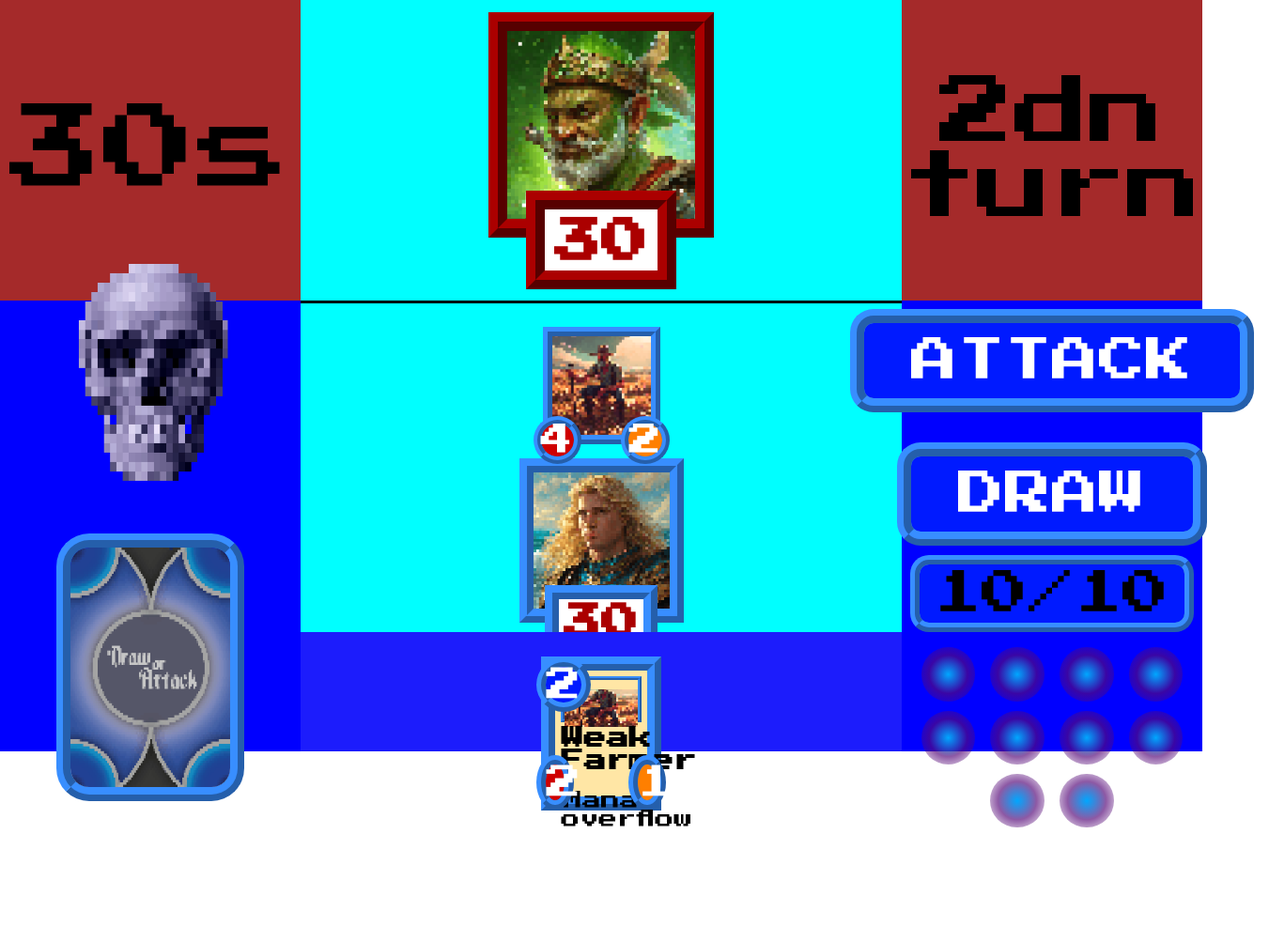
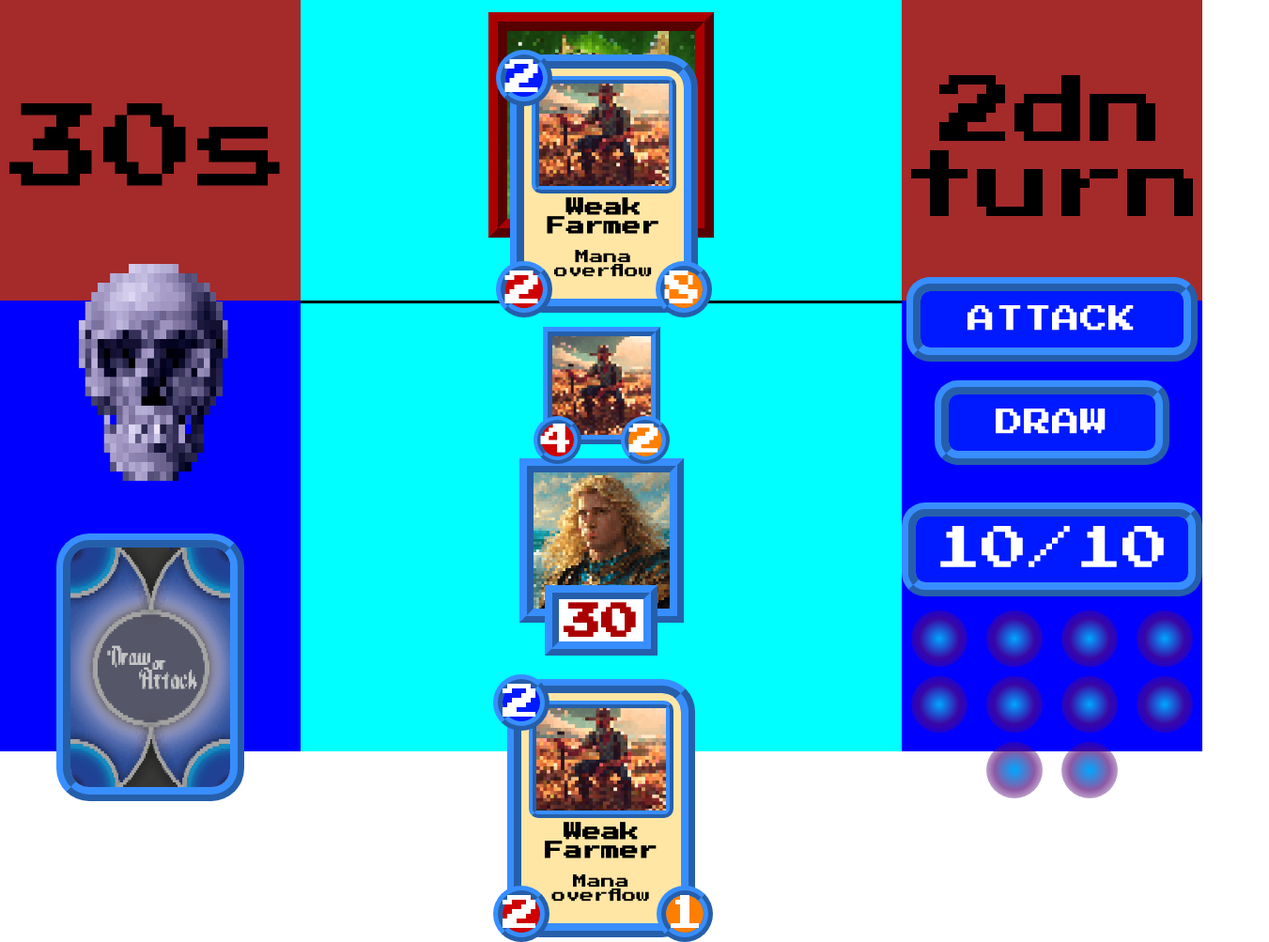
Before and after one commit to KamilTomczykDev/drawOrAttack, a website built with Parcel: page index.html in a window 1280 px wide. Shown: the whole page at 94% size, 1351 px wide, since content can reach past the window. Before the commit the page ends 882 px from the top, so only its background shows below. Built offline with nearby package versions, Linux system fonts and the light colour scheme.

Commit message:
css unit refactorization 2/2

```diff
--- a/index.html
+++ b/index.html
@@ -52,7 +52,7 @@
                 <p class="hover-view--name">Weak Farmer</p>
                 <p class="hover-view--ability"><br />Mana overflow</p>
                 <div class="hover-view--left-stat">2</div>
-                <div class="hover-view--turn-stat">15</div>
+                <div class="hover-view--turn-stat">8</div>
               </div>
             </div>
           </div>
--- a/src/css/style.css
+++ b/src/css/style.css
@@ -190,10 +190,10 @@ section div {
   width: 200px;
   top: -300px;
   right: -50px;
-  padding: 15px;
+  padding: 8px;
   background-color: rgb(255, 230, 165);
   transition: all 0.5s;
-  opacity: 0;
+  opacity: 1;
 }
 .hover-view--cost {
   position: absolute;
@@ -201,16 +201,14 @@ section div {
   border: ridge 10px var(--player-color);
   background-color: rgb(0, 26, 255);
   border-radius: 50%;
-  top: -10%;
-  font-size: 100%;
-  left: -20%;
-  width: 40%;
-  text-align: center;
+  top: -20px;
+  font-size: 40px;
+  left: -30px;
 }
 .hover-view--img-container {
-  border: ridge 4px var(--player-color);
-  width: 100%;
-  height: 35%;
+  border: ridge 8px var(--player-color);
+  height: 125px;
+  border-radius: 10px;
   margin-bottom: 5px;
 }
 .hover-view--img {
@@ -219,12 +217,13 @@ section div {
   object-fit: cover;
 }
 .hover-view--name {
-  font-size: 1.5rem;
+  font-size: 20px;
   text-align: center;
   font-weight: bold;
 }
 .hover-view--ability {
-  font-size: 40%;
+  padding: 0 10px;
+  font-size: 15px;
   text-align: center;
 }
 .hover-view--left-stat {
@@ -233,10 +232,9 @@ section div {
   border: ridge 10px var(--player-color);
   background-color: var(--atk-color);
   border-radius: 50%;
-  bottom: -10%;
-  font-size: 100%;
-  left: -20%;
-  width: 40%;
+  bottom: -20px;
+  font-size: 40px;
+  left: -30px;
   text-align: center;
 }
 .hover-view--turn-stat {
@@ -245,10 +243,9 @@ section div {
   border: ridge 10px var(--player-color);
   background-color: var(--turn-color);
   border-radius: 50%;
-  bottom: -10%;
-  font-size: 100%;
-  right: -20%;
-  width: 40%;
+  bottom: -20px;
+  font-size: 40px;
+  right: -30px;
   text-align: center;
 }
 
@@ -257,24 +254,23 @@ section div {
 .hand {
   display: flex;
   justify-content: center;
-  height: 40%;
-  width: 100%;
+  height: 275px;
   background-color: rgb(28, 28, 252);
   position: relative;
 }
 .hand--card {
   border: ridge 15px var(--player-color);
+  border-radius: 35px;
   position: absolute;
-  height: 130%;
-  width: 20%;
-  top: 10%;
-  margin-top: 2%;
-  padding: 1%;
+  height: 275px;
+  width: 200px;
+  top: 50px;
+  padding: 8px;
   background-color: rgb(255, 230, 165);
   transition: all 0.5s;
 }
 .hand--card:hover {
-  top: -100%;
+  top: -60px;
 }
 .hand--card--cost {
   position: absolute;
@@ -282,18 +278,14 @@ section div {
   border: ridge 10px var(--player-color);
   background-color: rgb(0, 26, 255);
   border-radius: 50%;
-  top: -10%;
-
-  /* padding-left: 5%; */
-  font-size: 75%;
-  left: -20%;
-
-  text-align: center;
+  top: -20px;
+  font-size: 40px;
+  left: -30px;
 }
 .hand--card--img-container {
-  border: ridge 4px var(--player-color);
-  width: 100%;
-  height: 40%;
+  border: ridge 8px var(--player-color);
+  border-radius: 10px;
+  height: 125px;
   margin-bottom: 5px;
 }
 .hand--card--img {
@@ -302,12 +294,13 @@ section div {
   object-fit: cover;
 }
 .hand--card--name {
-  font-size: 1.5rem;
+  font-size: 20px;
   text-align: center;
   font-weight: bold;
 }
 .hand--card--ability {
-  font-size: 40%;
+  padding: 0 10px;
+  font-size: 15px;
   text-align: center;
 }
 .hand--card--left-stat {
@@ -316,11 +309,9 @@ section div {
   border: ridge 10px var(--player-color);
   background-color: var(--atk-color);
   border-radius: 50%;
-  bottom: -10%;
-  font-size: 75%;
-  left: -20%;
-  width: 40%;
-  text-align: center;
+  bottom: -20px;
+  font-size: 40px;
+  left: -30px;
 }
 .hand--card--turn-stat {
   position: absolute;
@@ -328,11 +319,9 @@ section div {
   border: ridge 10px var(--player-color);
   background-color: var(--turn-color);
   border-radius: 50%;
-  bottom: -10%;
-  font-size: 75%;
+  bottom: -20px;
+  font-size: 40px;
   right: -20%;
-  width: 40%;
-  text-align: center;
 }
 
 /* ///////player right side//////// */
@@ -340,28 +329,26 @@ section div {
   flex-direction: column;
 }
 .buttons {
-  height: 50%;
   flex-direction: column;
+  padding: 30px 0;
 }
 .mana--counter {
-  border: ridge 10px var(--player-color);
-  margin: 5% 0;
-  border-radius: 20px;
+  border: ridge 15px var(--player-color);
+  border-radius: 25px;
   background-color: var(--cost-color);
-  padding: 2% 5%;
+  padding: 10px 20px;
+  color: white;
 }
 .mana--container {
-  height: 20%;
-  gap: 5%;
+  gap: 20px;
   flex-wrap: wrap;
-  row-gap: 10%;
+  row-gap: 10px;
+  padding: 15px 0;
 }
 
 .mana {
-  width: 10%;
-  height: 25%;
   border-radius: 50%;
-  padding: 1.8rem;
+  padding: 30px;
   background: rgb(0, 167, 255);
   background: radial-gradient(
     circle,
@@ -372,11 +359,11 @@ section div {
 }
 
 .buttons button {
-  font-size: 100%;
+  font-size: 30px;
   padding: 15px 50px;
   font-family: "Press Start 2P", cursive;
   color: white;
-  margin: 1rem;
+  margin: 10px;
   background-color: var(--cost-color);
   border: ridge 15px var(--player-color);
   border-radius: 25px;
```
Also changed, not shown: dist/index.html, 2 other files.
